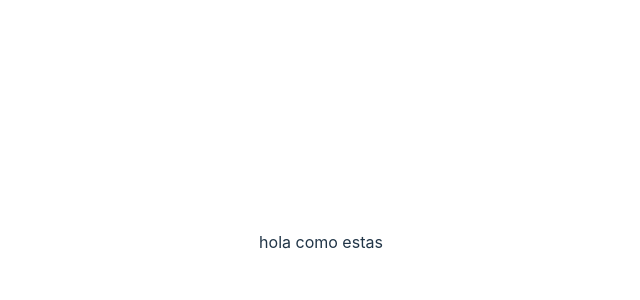
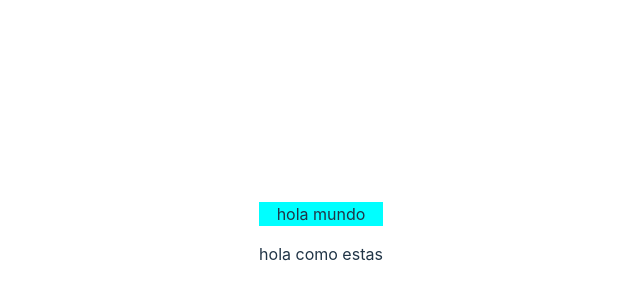
Before and after one commit to PiaLopez19/portfolio-final, a React (Vite) app: page / in a window 1280 px wide. Shown: the part 158-458 px from the top of the page, without its empty margins (319-959 px from the left). Built offline with nearby package versions, Linux system fonts and the light colour scheme.

Commit message:
agregue el header

```diff
--- a/src/App.jsx
+++ b/src/App.jsx
@@ -1,9 +1,11 @@
 import './App.css'
+import Header from './components/Header'
 
 function App() {
 
   return (
     <>
+    <Header/>
       <p>hola como estas</p>
     </>
   )
--- /dev/null
+++ b/src/components/Header.jsx
@@ -0,0 +1,11 @@
+import './header.css'
+
+const Header = () => {
+  return (
+    <div className='header'>
+      hola mundo
+    </div>
+  )
+}
+
+export default Header
--- /dev/null
+++ b/src/components/header.css
@@ -0,0 +1,3 @@
+.header{
+    background-color: aqua;
+}
```
